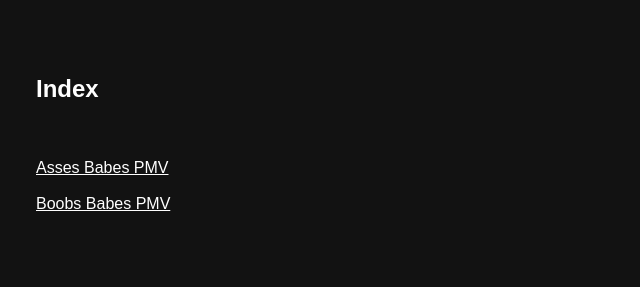
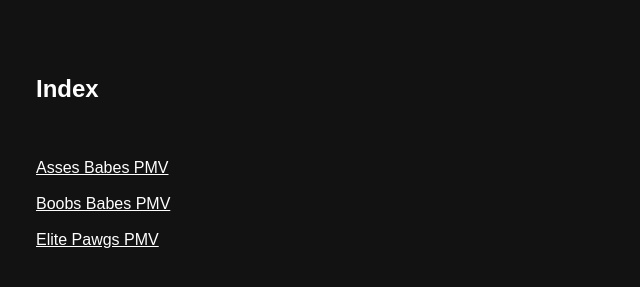
Before and after one commit to stenny94/websites, a plain HTML site: page videos-website/index.html in a window 1280 px wide. Shown: the part 97-384 px from the top of the page, without its empty margins (124-764 px from the left). Drawn offline with Linux system fonts and the light colour scheme.

Commit message:
Update index.html

```diff
--- a/videos-website/index.html
+++ b/videos-website/index.html
@@ -23,5 +23,7 @@
 		<br></br>
 		<a href="videos/boobs-babes-pmv/index.html">Boobs Babes PMV</a>
 		<br></br>
+		<a href="videos/elite-pawgs-pmv/index.html">Elite Pawgs PMV</a>
+		<br></br>
 	</body>
 </html>
```
